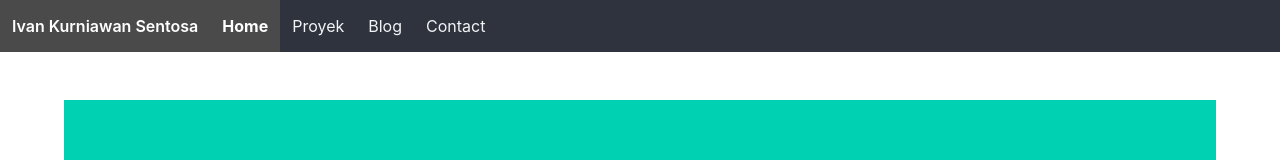
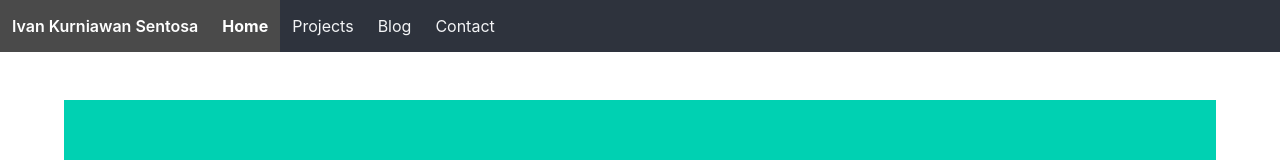
Before and after one commit to kurniawansivan/ivan-portofolio, a Vue app: page / in a window 1280 px wide. Shown: the top 160 px of the page. Built offline with nearby package versions, Linux system fonts and the light colour scheme.

Commit message:
fix: correct translation of 'Proyek' to 'Projects' in navbar

```diff
--- a/src/App.vue
+++ b/src/App.vue
@@ -27,7 +27,7 @@ const isMenuOpen = ref(false)
             Home
           </RouterLink>
           <RouterLink class="navbar-item" to="/projects" @click="isMenuOpen = false">
-            Proyek
+            Projects
           </RouterLink>
           <RouterLink class="navbar-item" to="/blog" @click="isMenuOpen = false">
             Blog
```
